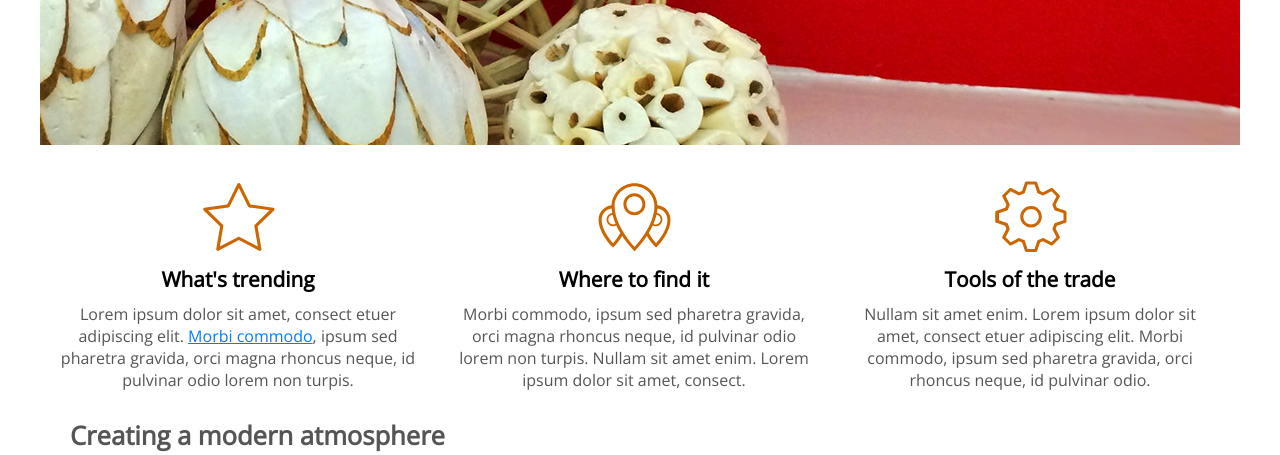
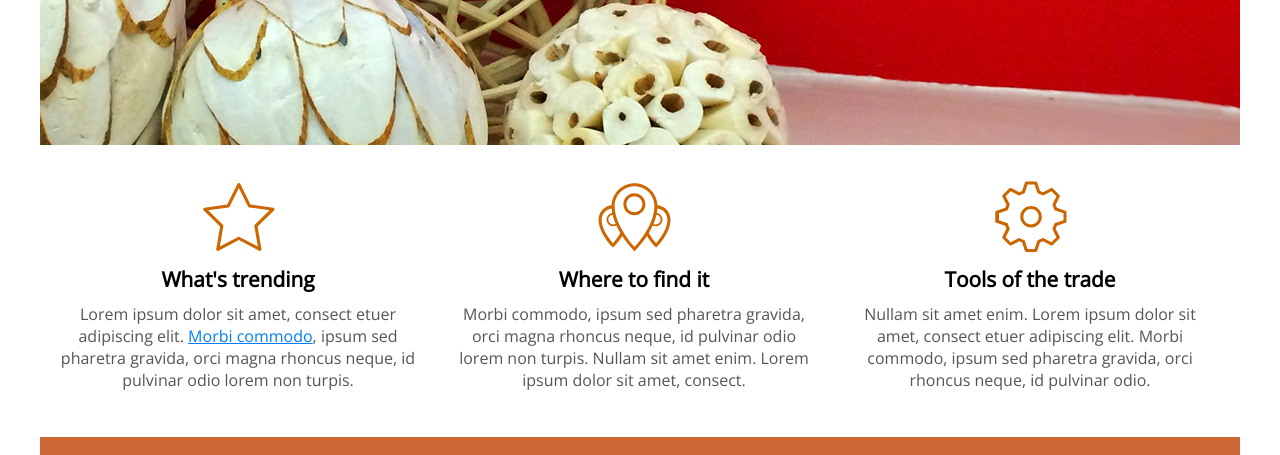
Before and after one commit to HarunaKakinoki/Responsive-Web-Desgin-Course-review, a plain HTML site: page index.html in a window 1280 px wide. Shown: the part 285-740 px from the top of the page. Drawn offline with nearby package versions, Linux system fonts and the light colour scheme.

Commit message:
fixed the float issue

```diff
--- a/css/screen.css
+++ b/css/screen.css
@@ -105,6 +105,12 @@ section {
     padding: 0 30px;
 }
 
+section::after {
+    content: '';
+    display: block;
+    clear: both;
+}
+
 /* Section - Main */
 section.main {
     margin-top: 20px;
@@ -123,7 +129,6 @@ section.main .content {
     background: no-repeat center top;
     background-size: 75px 75px;
     padding-top: 85px;
-    float: left;
 }
 
 section.main aside h3 a {
@@ -147,3 +152,11 @@ section.main aside .content.find-it {
 section.main aside .content.tools {
     background-image: url(../images/icon_gear.svg);
 }
+
+/* Section - Atomsphere */
+section.atmosphere {
+    background-color: #cc6633;
+    padding-top: 30px;
+    padding-bottom: 30px;
+    color: #fff;
+}
```
